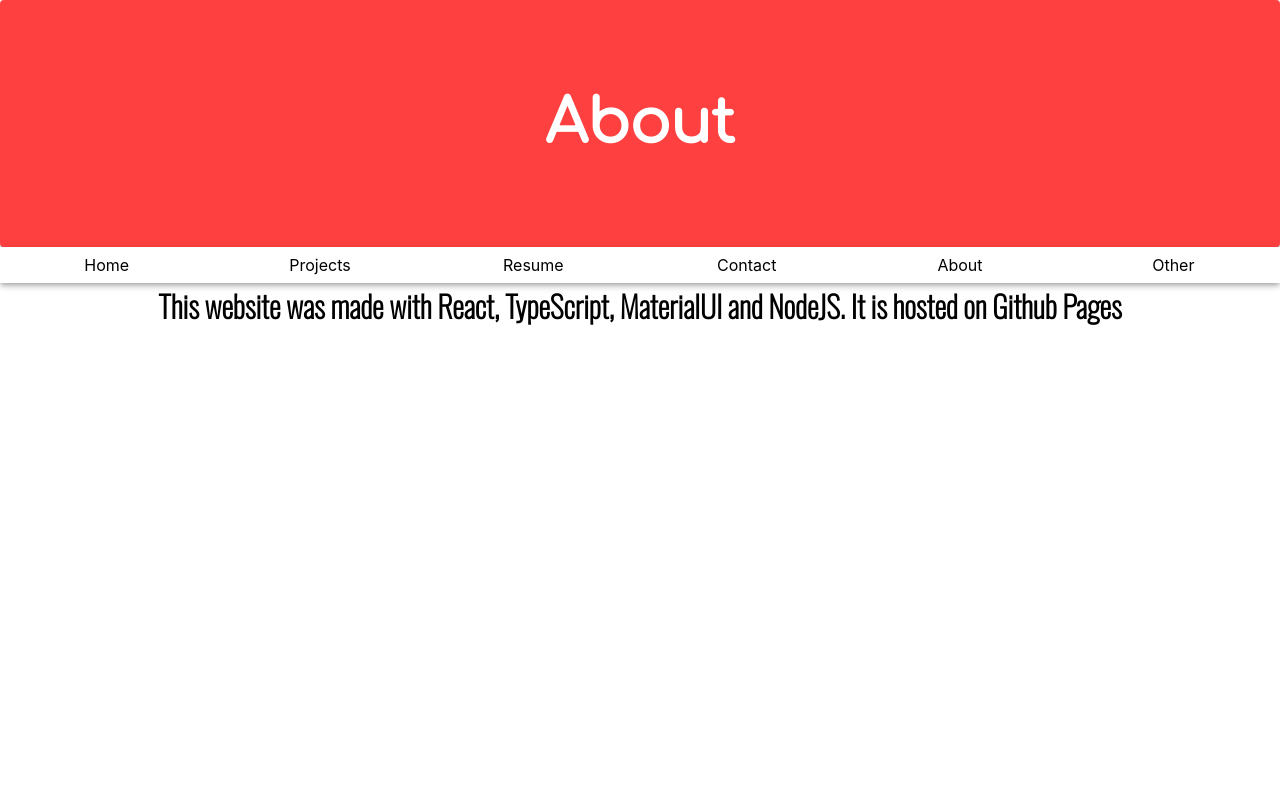
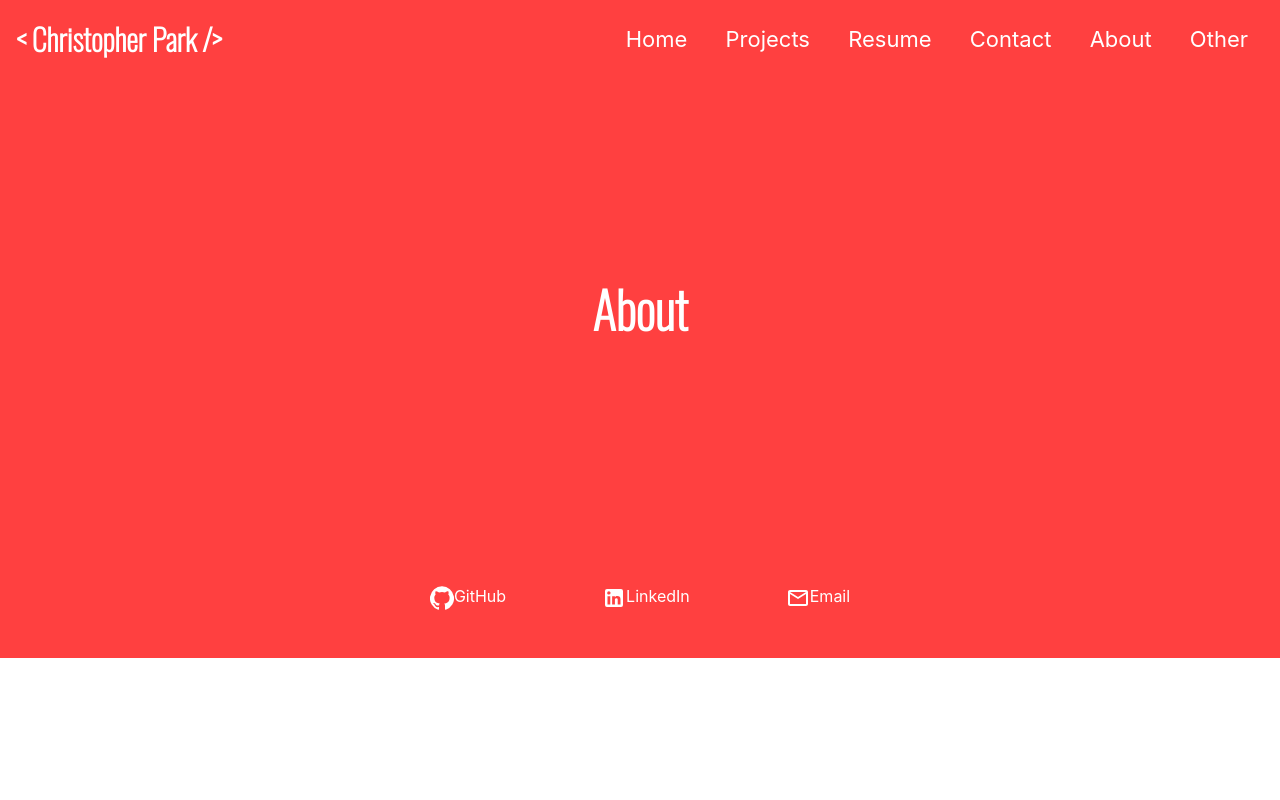
Before and after one commit to christopherpark44/my-website, a React (Create React App) app: page /about in a window 1280 px wide. Shown: the top 800 px of the page. Built offline with nearby package versions, Linux system fonts and the light colour scheme.

Commit message:
UI Facelift

```diff
--- a/package.json
+++ b/package.json
@@ -1,5 +1,5 @@
 {
-  "homepage": "https://christopherpark88.github.io/my-website/",
+  "homepage": "https://christopherpark88.github.io",
   "name": "my-website",
   "version": "0.1.0",
   "private": true,
--- a/src/components/common.tsx
+++ b/src/components/common.tsx
@@ -16,34 +16,34 @@ interface LoadLogoProps {
     LogoName: string
 }
 
-const HomeHead = styled(Card)`
+export const HomeHead = styled.div`
     && {
         color: white;
         background-color: #ff4040;
-        padding: 3.1rem;
+        padding: 10rem;
     }
 `
 
-const NameHead = styled.h1`
+export const NameHead = styled.h1`
     font-family: 'Comfortaa';
     font-size: 60px;
 `
 
 const PagesLink = styled(Link)`
+    font-size: 22px;
     text-decoration: none;
-    color: black;
-    width: 15rem;
-    padding-top: 0.5rem;
-    padding-bottom: 0.5rem;
+    color: white;
+    padding: 1rem;
+    border-radius: 15px;
     &:hover {
-        background-color: #ff4040;
-        color: white;
+        background-color: #d13232
     }
 `
 
 const TabsBar = styled(AppBar)`
+    padding: 1rem;
     && {
-        background-color: white;
+        background-color: #ff4040;
     }
 `
 
@@ -67,7 +67,6 @@ const LogoDesc = styled.div`
 export const IntroText = styled.h1`
     font-family: 'Oswald';
     font-size: 50px;
-    color: #ff4040;
 `
 
 export const DetailText = styled.h2`
@@ -87,15 +86,19 @@ export const WIPPage = styled.div`
 
 export function GlobalTabs() {
     return (
-        <TabsBar position = "sticky">
+        <TabsBar position = "static">
             <nav>
-                <Box display="flex" flexDirection="row" justifyContent="center" alignItems="center">
+                <Box display="flex" flexDirection="row" justifyContent="space-between" alignItems="center">
+                    <DetailText> {`< Christopher Park />`} </DetailText>
+                    <div>
                         <PagesLink to = "/"> Home </PagesLink>
                         <PagesLink to = "/projects"> Projects </PagesLink>
                         <PagesLink to = "/resume"> Resume </PagesLink>
                         <PagesLink to = "/contact"> Contact </PagesLink>
                         <PagesLink to = "/about"> About </PagesLink>
                         <PagesLink to = "/other"> Other </PagesLink>
+                    </div>
+
                 </Box>
             </nav>
         </TabsBar>
@@ -117,7 +120,7 @@ export function Footer() {
     )
 }
 
-export function PageHeader ({ PageName } : HeaderProps) {
+export function PageBanner ({ PageName } : HeaderProps) {
     return (
         <HomeHead>
             <NameHead>
@@ -128,7 +131,6 @@ export function PageHeader ({ PageName } : HeaderProps) {
 }
 
 export function LoadLogo({ LogoName } : LoadLogoProps) {
-    console.log(`../resources/${LogoName}Logo.png`)
     return (
         <LogoDesc>
             <img src={require(`../resources/${LogoName}Logo.png`)} alt="Cannot Load" width="50" height="50"/>
--- a/src/components/header.tsx
+++ b/src/components/header.tsx
@@ -2,19 +2,7 @@ import React from 'react';
 import styled from 'styled-components';
 import Card from '@material-ui/core/Card';
 import Grid from '@material-ui/core/Grid';
-
-const HomeHead = styled(Card)`
-    && {
-        color: white;
-        background-color: #ff4040;
-        padding: 1.2rem;
-    }
-`
-
-const NameHead = styled.h1`
-    font-family: 'Comfortaa';
-    font-size: 60px;
-`
+import { HomeHead, NameHead } from './common';
 
 const RoleHead = styled.h3`
     font-family: 'Alata';
@@ -25,20 +13,8 @@ export default function HomeHeader() {
     return (
         <HomeHead>
             <NameHead>
-                Christopher Park
-                <Grid container direction="row" justify="center" alignItems="flex-start">
-                    <Grid xs={4}>
-                        <RoleHead>University of Waterloo Math 2nd Year Student</RoleHead>
-                    </Grid>
-                    <Grid xs={4}>
-                        <RoleHead>Full Stack Software Developer</RoleHead>
-                    </Grid>
-                    <Grid xs={4}>
-                        <RoleHead>Software QA Engineer</RoleHead>
-                    </Grid>
-                </Grid>
+                Home
             </NameHead>
         </HomeHead>
     )
-
 }
--- a/src/pages/aboutpage.tsx
+++ b/src/pages/aboutpage.tsx
@@ -1,14 +1,21 @@
 import React from 'react';
-import { GlobalTabs , PageHeader, Footer, DetailText, WIPPage } from '../components/common';
+import { GlobalTabs , Footer, HomeHead, IntroText} from '../components/common';
+import Slide from '@material-ui/core/Slide';
+import { useLocation } from 'react-router-dom';
 
 export default function AboutPage () {
+    let location = useLocation();
+
     return (
         <div>
-            <PageHeader PageName = "About"/>
             <GlobalTabs/>
-            <WIPPage>
-                <DetailText>This website was made with React, TypeScript, MaterialUI and NodeJS. It is hosted on Github Pages</DetailText>
-            </WIPPage>
+                <HomeHead>
+                    <Slide direction = "right" in={location.pathname === '/about'}>
+                        <IntroText>
+                            About
+                        </IntroText>
+                    </Slide>
+                </HomeHead>
             <Footer/>
         </div>
     )
--- a/src/pages/contactpage.tsx
+++ b/src/pages/contactpage.tsx
@@ -1,13 +1,21 @@
 import React from 'react';
-import { GlobalTabs , PageHeader, Footer, IntroText, DetailText, DescriptionText } from '../components/common';
+import { GlobalTabs ,Footer, HomeHead, IntroText} from '../components/common';
+import Slide from '@material-ui/core/Slide';
+import { useLocation } from 'react-router-dom';
 
 export default function ContactPage () {
+    let location = useLocation();
+
     return (
         <div>
-            <PageHeader PageName = "My Contacts"/>
             <GlobalTabs/>
-            <br/>
-            <DetailText>If you have any questions or wish to contact me, feel free to send an email</DetailText>
+                <HomeHead>
+                    <Slide direction = "right" in={location.pathname === '/contact'}>
+                        <IntroText>
+                            Contacts
+                        </IntroText>
+                    </Slide>
+                </HomeHead>
             <Footer/>
         </div>
     )
--- a/src/pages/homepage.tsx
+++ b/src/pages/homepage.tsx
@@ -1,9 +1,14 @@
 import React from 'react';
 import styled from 'styled-components';
-import HomeHeader from '../components/header';
-import { GlobalTabs , Footer, LoadLogo, IntroText, DetailText, DescriptionText} from '../components/common';
+import {GlobalTabs, Footer, LoadLogo, IntroText, DetailText, DescriptionText, HomeHead} from '../components/common';
 import Card from '@material-ui/core/Card';
 import Divider from '@material-ui/core/Divider';
+import CodeIcon from '@material-ui/icons/Code';
+import AccountTreeIcon from '@material-ui/icons/AccountTree';
+import DeveloperModeIcon from '@material-ui/icons/DeveloperMode';
+import DvrIcon from '@material-ui/icons/Dvr';
+import WebIcon from '@material-ui/icons/Web';
+import FreeBreakfastIcon from '@material-ui/icons/FreeBreakfast';
 
 const WorkBlock = styled.div`
     justify-content: center;
@@ -13,44 +18,37 @@ const WorkBlock = styled.div`
 export default function HomePage() {
     return (
             <div>
-                <HomeHeader/>
                 <GlobalTabs/>
-                <br/>
-                <Card>
+                <HomeHead>
                     <IntroText>
                         Hi, my name is Christopher.
                     </IntroText>
                     <DetailText>
                         I'm a 2nd year University of Waterloo Mathematics Program Student and Software Developer
                     </DetailText>
-                    <br/>
-                    <IntroText>Software Development </IntroText>
+                </HomeHead>
+                    <Card>
+                        <IntroText>Software Development Skills</IntroText>
                         <LoadLogo LogoName="ReactJS"/>
                         <LoadLogo LogoName="TypeScript"/>
                         <LoadLogo LogoName="JavaScript"/>
                         <LoadLogo LogoName="NodeJS"/>
                         <LoadLogo LogoName="Python"/>
                         <LoadLogo LogoName="Java"/>
-
-                    <IntroText>Software QA</IntroText>
+                        <IntroText>Software QA Skills</IntroText>
                         <LoadLogo LogoName="Mocha"/>
                         <LoadLogo LogoName="CucumberJS"/>
                         <LoadLogo LogoName="Chai"/>
                         <LoadLogo LogoName="WebdriverIO"/>
                         <LoadLogo LogoName="Jest"/>
-
+                        <div>
                             <IntroText>Work Experiences</IntroText>
-
-                    <div>
                             <WorkBlock>
                                 <img src={require(`../resources/SetterLogo.png`)} alt="Cannot Load" width="50" height="50"/>
                                 <DetailText>Setter Home Services</DetailText>
-
                             </WorkBlock>
                             <DescriptionText>Software Engineer</DescriptionText>
-
                              <Divider/>
-
                             <WorkBlock>
                                 <img src={require(`../resources/CIBCLogo.png`)} alt="Cannot Load" width="50" height="50"/>
                                 <DetailText>Canadian Imperial Bank of Commerce</DetailText>
--- a/src/pages/otherpage.tsx
+++ b/src/pages/otherpage.tsx
@@ -1,14 +1,21 @@
 import React from 'react';
-import { GlobalTabs , PageHeader, Footer, DetailText, WIPPage } from '../components/common';
+import { GlobalTabs, Footer, HomeHead, IntroText } from '../components/common';
+import Slide from '@material-ui/core/Slide';
+import { useLocation } from 'react-router-dom';
 
 export default function OtherPage () {
+    let location = useLocation();
+
     return (
         <div>
-            <PageHeader PageName = "Other"/>
             <GlobalTabs/>
-            <WIPPage>
-                <DetailText>This page is currently a placeholder</DetailText>
-            </WIPPage>
+            <HomeHead>
+                <Slide direction = "right" in={location.pathname === '/other'}>
+                    <IntroText>
+                        Other
+                    </IntroText>
+                </Slide>
+            </HomeHead>
             <Footer/>
         </div>
     )
--- a/src/pages/projectspage.tsx
+++ b/src/pages/projectspage.tsx
@@ -1,15 +1,22 @@
 import React from 'react';
-import { GlobalTabs , PageHeader, Footer, DetailText, WIPPage} from '../components/common';
+import { GlobalTabs ,Footer, HomeHead, IntroText} from '../components/common';
+import Slide from '@material-ui/core/Slide';
+import { useLocation } from 'react-router-dom';
 
 export default function ProjectPage() {
+    let location = useLocation();
+
     return (
-        <div>
-            <PageHeader PageName = "My Projects"/>
-            <GlobalTabs/>
-            <WIPPage>
-                <DetailText>Check My Github!</DetailText>
-            </WIPPage>
-            <Footer/>
-        </div>
+            <div>
+                <GlobalTabs/>
+                    <HomeHead>
+                        <Slide direction = "right" in={location.pathname === '/projects'}>
+                            <IntroText>
+                                Projects
+                            </IntroText>
+                        </Slide>
+                    </HomeHead>
+                <Footer/>
+            </div>
     )
 }
--- a/src/pages/resumepage.tsx
+++ b/src/pages/resumepage.tsx
@@ -1,6 +1,8 @@
 import React from 'react';
-import { GlobalTabs , PageHeader, Footer } from '../components/common';
+import { GlobalTabs , Footer, HomeHead, IntroText } from '../components/common';
 import styled from 'styled-components';
+import Slide from '@material-ui/core/Slide';
+import { useLocation } from 'react-router-dom';
 
 const ResumeImageContainer = styled.div`
     && {
@@ -8,10 +10,18 @@ const ResumeImageContainer = styled.div`
 `
 
 export default function ResumePage () {
+    let location = useLocation();
+
     return (
         <div>
-            <PageHeader PageName = "My Resume"/>
             <GlobalTabs/>
+            <HomeHead>
+                <Slide direction = "right" in={location.pathname === '/resume'}>
+                    <IntroText>
+                        Resume
+                    </IntroText>
+                </Slide>
+            </HomeHead>
             <br/>
             <ResumeImageContainer>
                 <img src={require('../resources/resume.png')} alt="Cannot Load" width="1100" height="1400"/>
```
Also changed, not shown: 1 other file (tests, documents, lock files or other folders). Lines whose indentation alone changed are shown as unchanged.
